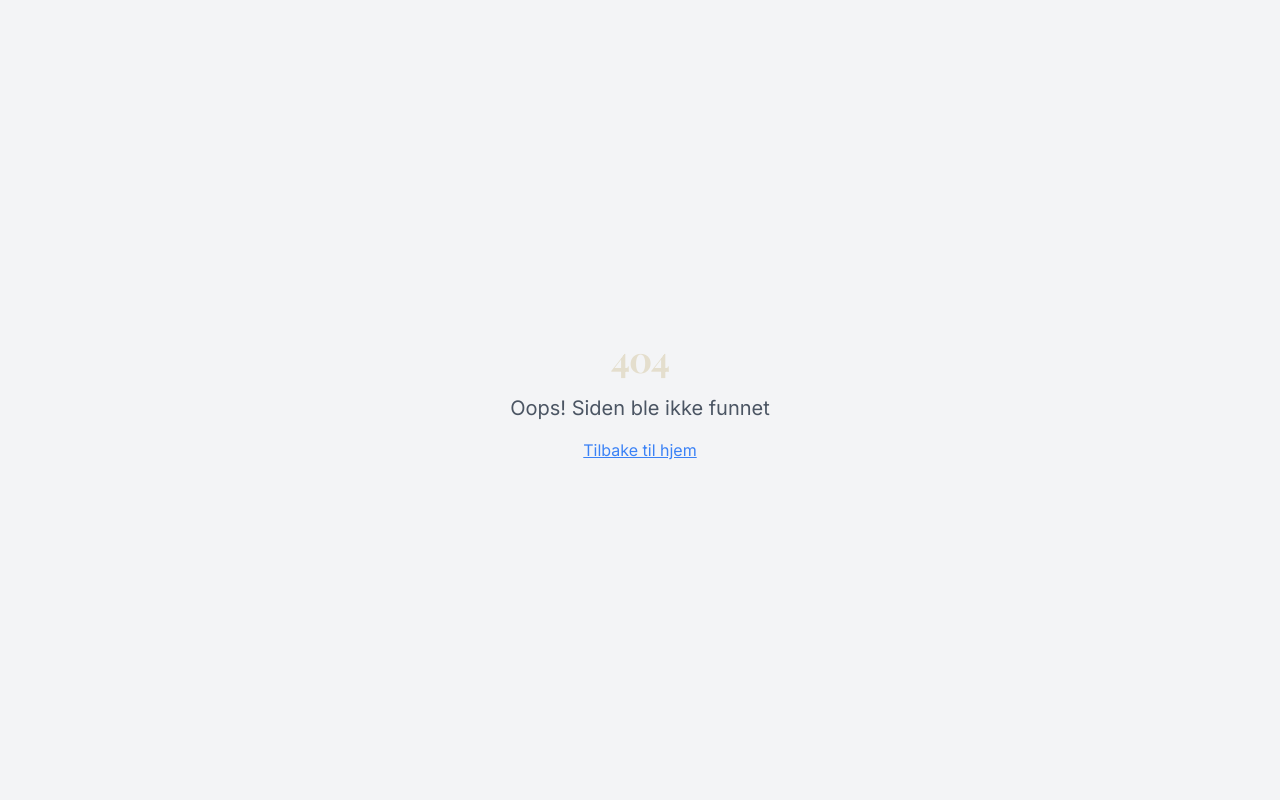
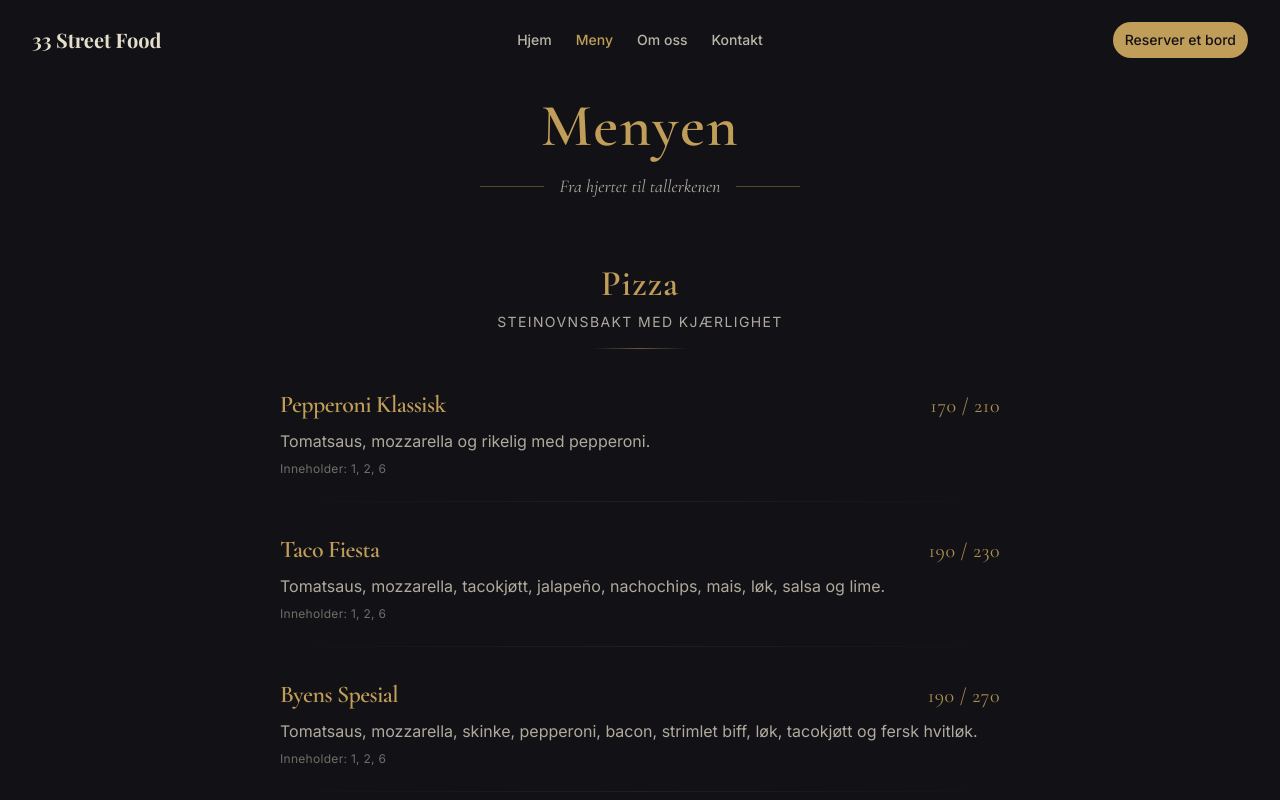
Before and after one commit to Capalotpriv/endelig33, a React (Vite) app: page /meny in a window 1280 px wide. Before the commit this address had no page. Shown: the top 800 px of the page. Built offline with nearby package versions, Linux system fonts and the light colour scheme; a web font is replaced by a local one.

Commit message:
Endre URL til norsk

```diff
--- a/src/App.tsx
+++ b/src/App.tsx
@@ -33,10 +33,9 @@ const App = () => (
           <Suspense fallback={<PageLoader />}>
             <Routes>
               <Route path="/" element={<Index />} />
-              <Route path="/menu" element={<Menu />} />
-              <Route path="/about" element={<About />} />
-              <Route path="/contact" element={<Contact />} />
-              {/* ADD ALL CUSTOM ROUTES ABOVE THE CATCH-ALL "*" ROUTE */}
+              <Route path="/meny" element={<Menu />} />
+              <Route path="/om-oss" element={<About />} />
+              <Route path="/kontakt" element={<Contact />} />
               <Route path="*" element={<NotFound />} />
             </Routes>
           </Suspense>
--- a/src/components/Footer.tsx
+++ b/src/components/Footer.tsx
@@ -27,17 +27,17 @@ export default function Footer() {
                 </Link>
               </li>
               <li>
-                <Link to="/menu" className="text-muted-foreground hover:text-primary transition-colors">
+                <Link to="/meny" className="text-muted-foreground hover:text-primary transition-colors">
                   Meny
                 </Link>
               </li>
               <li>
-                <Link to="/about" className="text-muted-foreground hover:text-primary transition-colors">
+                <Link to="/om-oss" className="text-muted-foreground hover:text-primary transition-colors">
                   Om oss
                 </Link>
               </li>
               <li>
-                <Link to="/contact" className="text-muted-foreground hover:text-primary transition-colors">
+                <Link to="/kontakt" className="text-muted-foreground hover:text-primary transition-colors">
                   Kontakt
                 </Link>
               </li>
--- a/src/components/Navbar.tsx
+++ b/src/components/Navbar.tsx
@@ -43,9 +43,9 @@ export default function Navbar() {
 
   const navItems = [
     { name: "Hjem", path: "/" },
-    { name: "Meny", path: "/menu" },
-    { name: "Om oss", path: "/about" },
-    { name: "Kontakt", path: "/contact" },
+    { name: "Meny", path: "/meny" },
+    { name: "Om oss", path: "/om-oss" },
+    { name: "Kontakt", path: "/kontakt" },
   ];
 
   return (
@@ -87,7 +87,7 @@ export default function Navbar() {
 
         <div className="hidden md:flex items-center gap-4">
           <ThemeToggle />
-          <Link to="/contact">
+          <Link to="/kontakt">
             <Button className="rounded-full" size="sm">
               Reserver et bord
             </Button>
@@ -135,7 +135,7 @@ export default function Navbar() {
                 {item.name}
               </Link>
             ))}
-            <Link to="/contact" className="w-full mt-6">
+            <Link to="/kontakt" className="w-full mt-6">
               <Button className="w-full rounded-full">
                 Reserver et bord
               </Button>
--- a/src/pages/Index.tsx
+++ b/src/pages/Index.tsx
@@ -129,12 +129,12 @@ export default function Index() {
 
           <ScrollReveal delay={800}>
             <div className="flex flex-col sm:flex-row gap-3 sm:gap-4 justify-center">
-              <Link to="/menu" className="w-full sm:w-auto">
+              <Link to="/meny" className="w-full sm:w-auto">
                 <Button className="rounded-full px-6 sm:px-8 py-5 sm:py-6 w-full sm:w-auto" size={isMobile ? "default" : "lg"}>
                   Se menyen
                 </Button>
               </Link>
-              <Link to="/contact" className="w-full sm:w-auto">
+              <Link to="/kontakt" className="w-full sm:w-auto">
                 <Button variant="outline" className="rounded-full px-6 sm:px-8 py-5 sm:py-6 border-white/30 backdrop-blur-sm bg-white/10 hover:bg-white/20 w-full sm:w-auto" size={isMobile ? "default" : "lg"}>
                   Reserver et bord
                 </Button>
@@ -250,7 +250,7 @@ export default function Index() {
 
           <div className="text-center mt-8 sm:mt-12">
             <ScrollReveal delay={700}>
-              <Link to="/menu" className="w-full sm:w-auto inline-block">
+              <Link to="/meny" className="w-full sm:w-auto inline-block">
                 <Button className="rounded-full px-6 sm:px-8 w-full sm:w-auto" size={isMobile ? "default" : "lg"}>
                   Utforsk hele menyen
                 </Button>
@@ -291,12 +291,12 @@ export default function Index() {
 
             <ScrollReveal delay={400}>
               <div className="flex flex-col sm:flex-row gap-3 sm:gap-4 justify-center">
-                <Link to="/contact" className="w-full sm:w-auto">
+                <Link to="/kontakt" className="w-full sm:w-auto">
                   <Button className="rounded-full px-6 sm:px-8 py-5 sm:py-6 w-full sm:w-auto" size={isMobile ? "default" : "lg"}>
                     Reserver et bord
                   </Button>
                 </Link>
-                <Link to="/menu" className="w-full sm:w-auto">
+                <Link to="/meny" className="w-full sm:w-auto">
                   <Button variant="outline" className="rounded-full px-6 sm:px-8 py-5 sm:py-6 border-white/30 backdrop-blur-sm bg-white/10 hover:bg-white/20 w-full sm:w-auto" size={isMobile ? "default" : "lg"}>
                     Se menyen
                   </Button>
```
